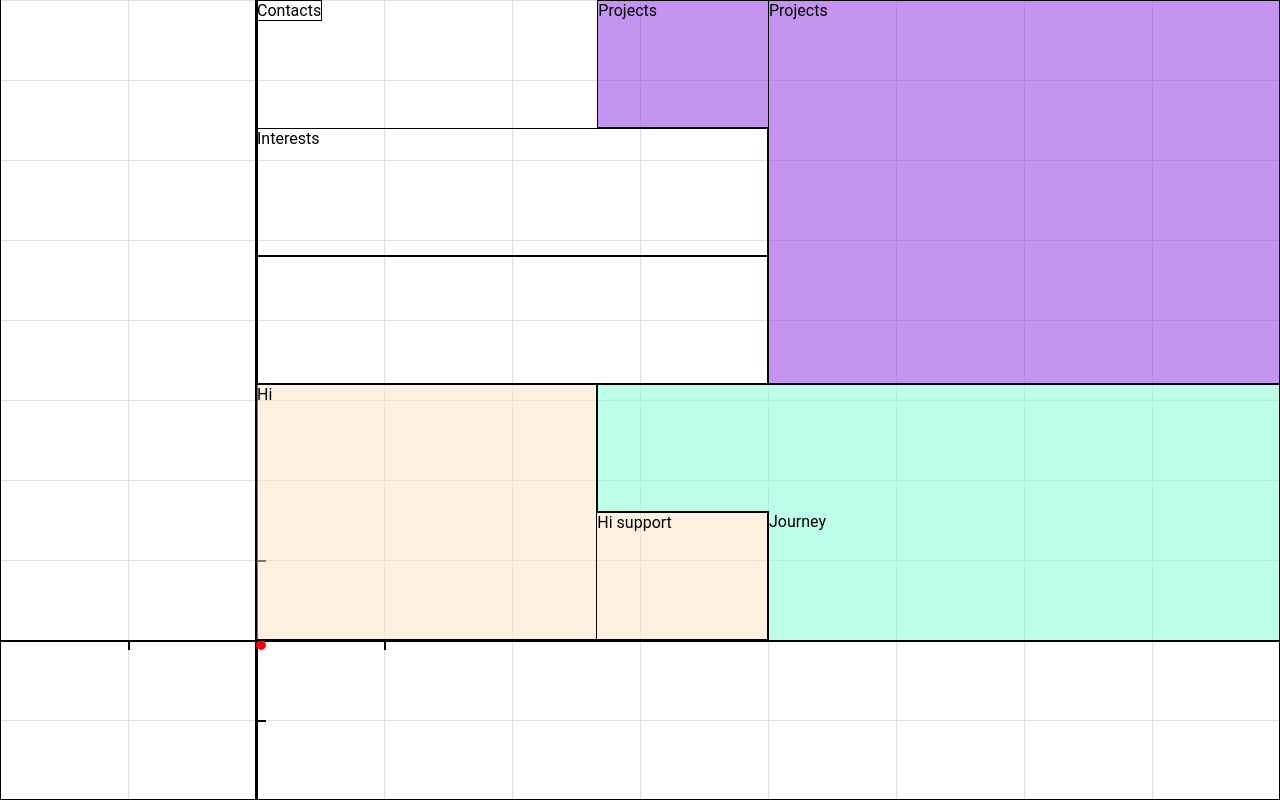
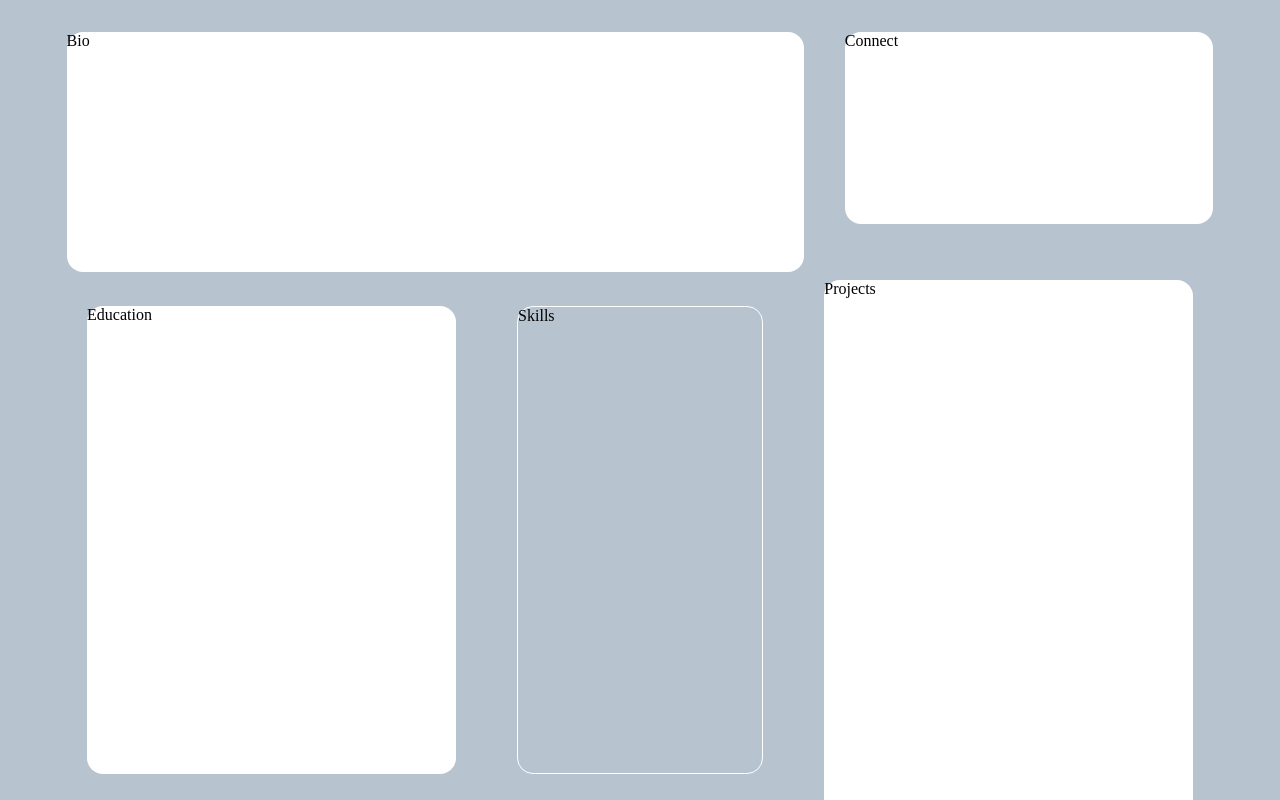
Before and after one commit to Kahl-d/experiments, a React (Create React App) app: page / in a window 1280 px wide. Built offline with nearby package versions, Linux system fonts and the light colour scheme.

Commit message:
Third, a new idea, portfolio

```diff
--- a/src/App.js
+++ b/src/App.js
@@ -1,11 +1,12 @@
 import React from "react";
-import Jigsaw from "./Components/Jigsaw";
+import Portfolio from "./Components/Portfolio";
+// import Jigsaw from "./Components/Jigsaw";
 
 const App = ()=>{
 
 
     return(
-        <Jigsaw/>
+        <Portfolio />
     );
 };
 
--- /dev/null
+++ b/src/Components/Portfolio.js
@@ -0,0 +1,23 @@
+import React from "react";
+import '../Components/portfolio.css'
+
+
+const Portfolio = ()=>{
+    return(
+
+        <div id="mainContainer">
+            <div id="upperContainer" className="containers">
+                <div id="upperLeft" className="upperContainers">Bio</div>
+                <div id="upperRight" className="upperContainers">Connect</div>
+            </div>
+            <div id="lowerContainer" className="containers">
+                <div id="lowerLeft" className="lowerContainers">Education</div>
+                <div id="lowerMiddle" className="lowerContainers">Skills</div>
+                <div id="lowerRight" className="lowerContainers">Projects</div>
+            </div>
+        </div>
+    )
+
+}
+
+export default Portfolio;
--- /dev/null
+++ b/src/Components/portfolio.css
@@ -0,0 +1,71 @@
+*{
+    margin: 0;
+    padding: 0;
+    box-sizing: border-box;
+    border: none;
+}
+
+#mainContainer{
+    width: 100dvw;
+    height: 100dvh;
+    background-color: #B7C4CF;
+    display: flex;
+    flex-direction: column;
+    justify-content: space-between;
+    align-items: center;
+}
+
+#upperContainer{
+    width: 96%;
+    height: 30%;
+    display: flex;
+    /* border: 2px solid white; */
+    display: flex;
+    flex-direction: row;
+    justify-content: space-evenly;
+    align-items: start;
+    margin-top: 2em;
+
+}
+
+#lowerContainer{
+    width: 96%;
+    height: 65%;
+    display: flex;
+    flex-direction: row;
+    justify-content: space-evenly;
+    align-items: center;
+}
+
+.upperContainers, .lowerContainers{
+    background-color: white;
+    border-radius: 1em;
+}
+
+#upperLeft{
+    width: 60%;
+    height: 100%;
+}
+
+#upperRight{
+    width: 30%;
+    height: 80%;
+}
+
+#lowerLeft{
+    width: 30%;
+    height: 90%;
+}
+
+#lowerMiddle{
+    width: 20%;
+    height: 90%;
+    background-color: transparent;
+    border: 1px solid white;
+}
+
+#lowerRight{
+    width: 30%;
+    height: 100%;
+    border-radius: 1em 1em 0 0;
+}
```
